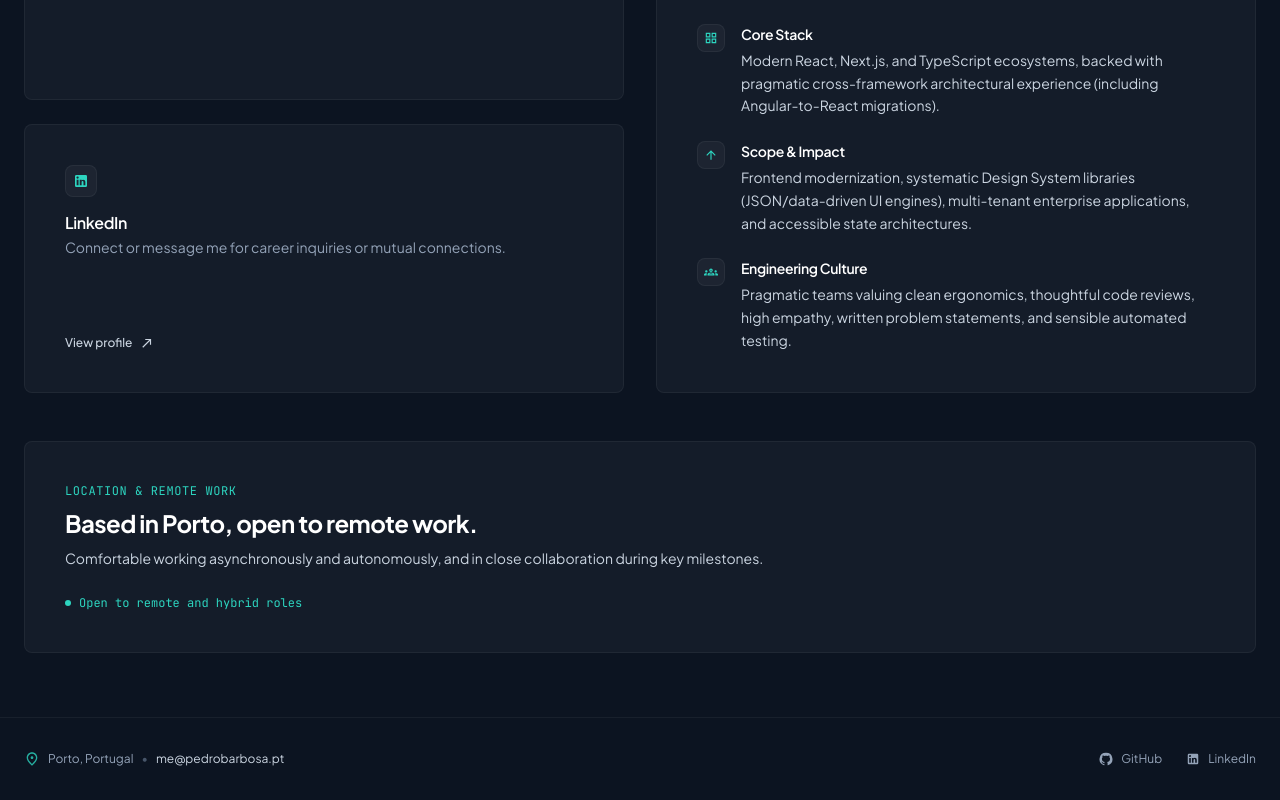
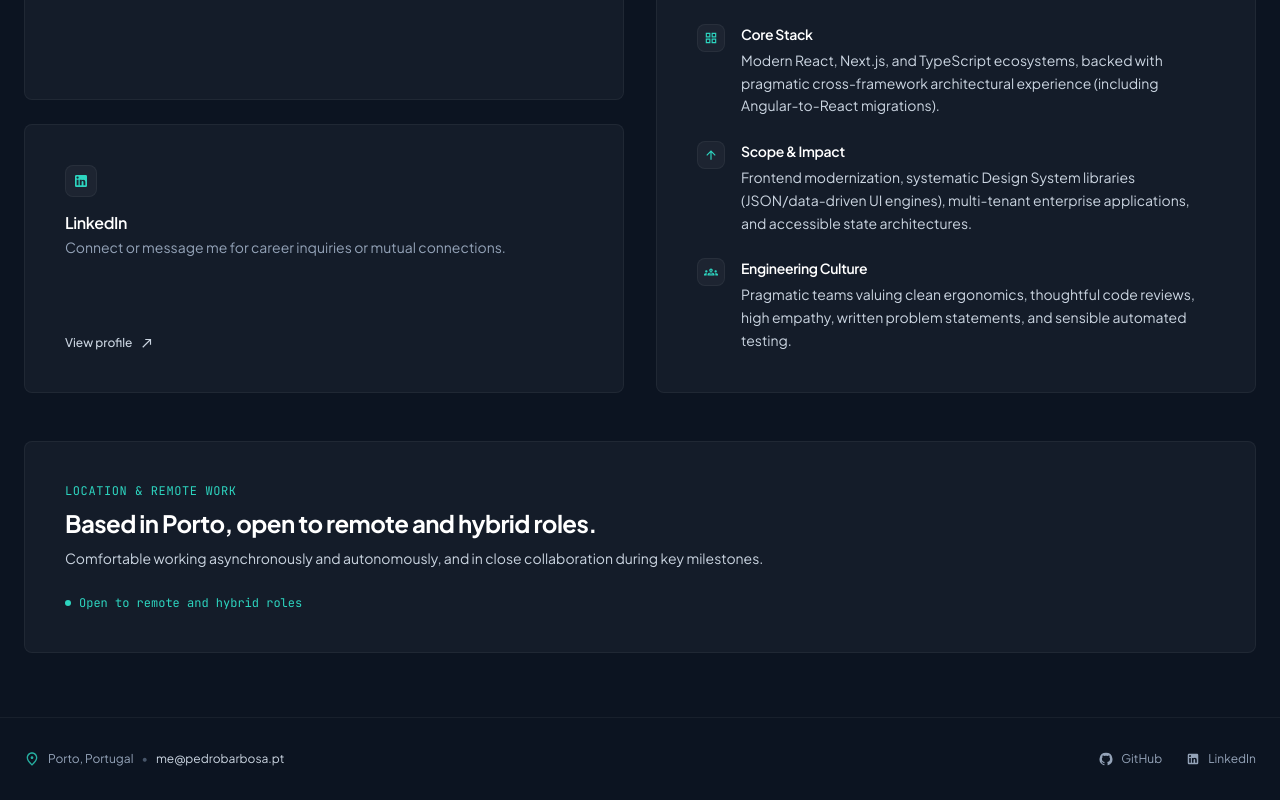
Before and after one commit to GunterJameda/pedro-barbosa-pt, a Next.js app: page /en/contact in a window 1280 px wide. Shown: the part 707-1507 px from the top of the page. Built offline with nearby package versions, Linux system fonts and the light colour scheme; what @mui/material-nextjs would draw is missing.

Commit message:
fix: build the location title from the work mode

```diff
--- a/src/_common/i18n/en.json
+++ b/src/_common/i18n/en.json
@@ -583,7 +583,7 @@
     },
     "LocationBanner": {
       "eyebrow": "Location & Remote Work",
-      "title": "Based in {city}, open to remote work.",
+      "title": "Based in {city}, open to {workModeRoles}.",
       "text": "Comfortable working asynchronously and autonomously, and in close collaboration during key milestones.",
       "openTo": "Open to {workModeRoles}"
     },
--- a/src/_common/i18n/pt-PT.json
+++ b/src/_common/i18n/pt-PT.json
@@ -583,7 +583,7 @@
     },
     "LocationBanner": {
       "eyebrow": "Localização e Trabalho Remoto",
-      "title": "{city}, disponível para trabalho remoto.",
+      "title": "Em {city}, disponível para {workModeRoles}.",
       "text": "À vontade para trabalhar de forma assíncrona e autónoma, e em estreita colaboração nos momentos-chave.",
       "openTo": "Disponível para {workModeRoles}"
     },
--- a/src/contact/components/LocationBanner/LocationBanner.tsx
+++ b/src/contact/components/LocationBanner/LocationBanner.tsx
@@ -14,7 +14,10 @@ export function LocationBanner() {
       <Stack spacing={1}>
         <Eyebrow>{t("contact.LocationBanner.eyebrow")}</Eyebrow>
         <Typography variant="cardHeading">
-          {t("contact.LocationBanner.title", { city: CITY })}
+          {t("contact.LocationBanner.title", {
+            city: CITY,
+            workModeRoles: t(`profile.workModeRoles.${WORK_MODE}`),
+          })}
         </Typography>
         <Typography variant="body" sx={{ maxWidth: 768 }}>
           {t("contact.LocationBanner.text")}
```
Also changed, not shown: 1 other file (tests, documents, lock files or other folders).
